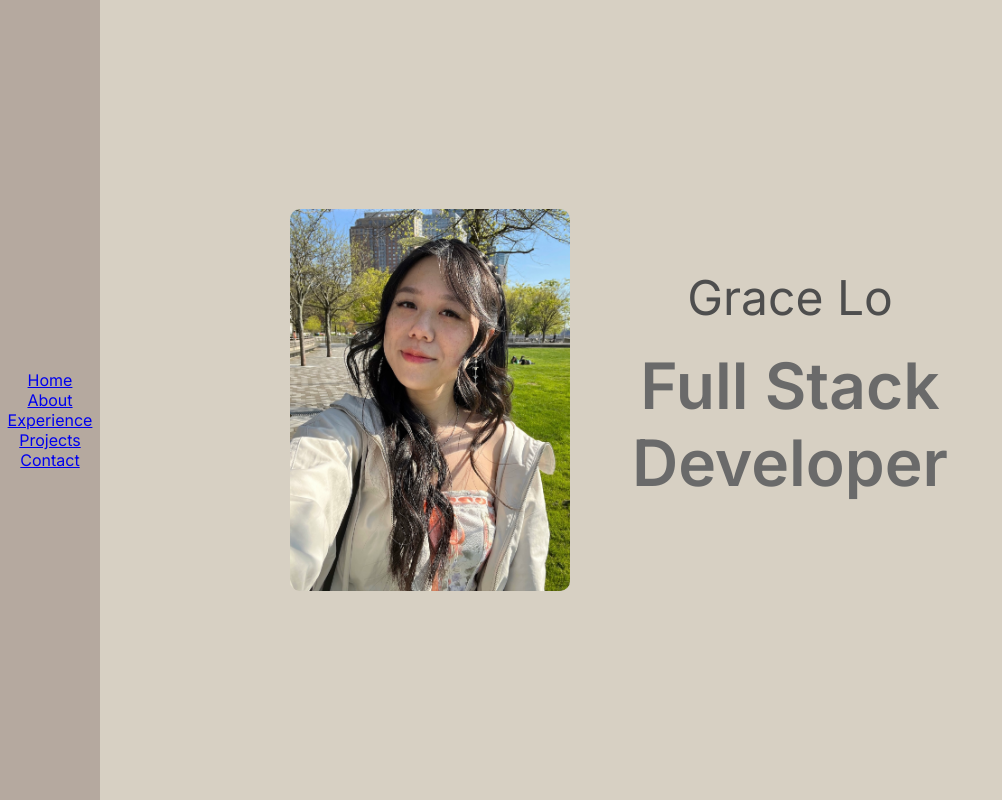
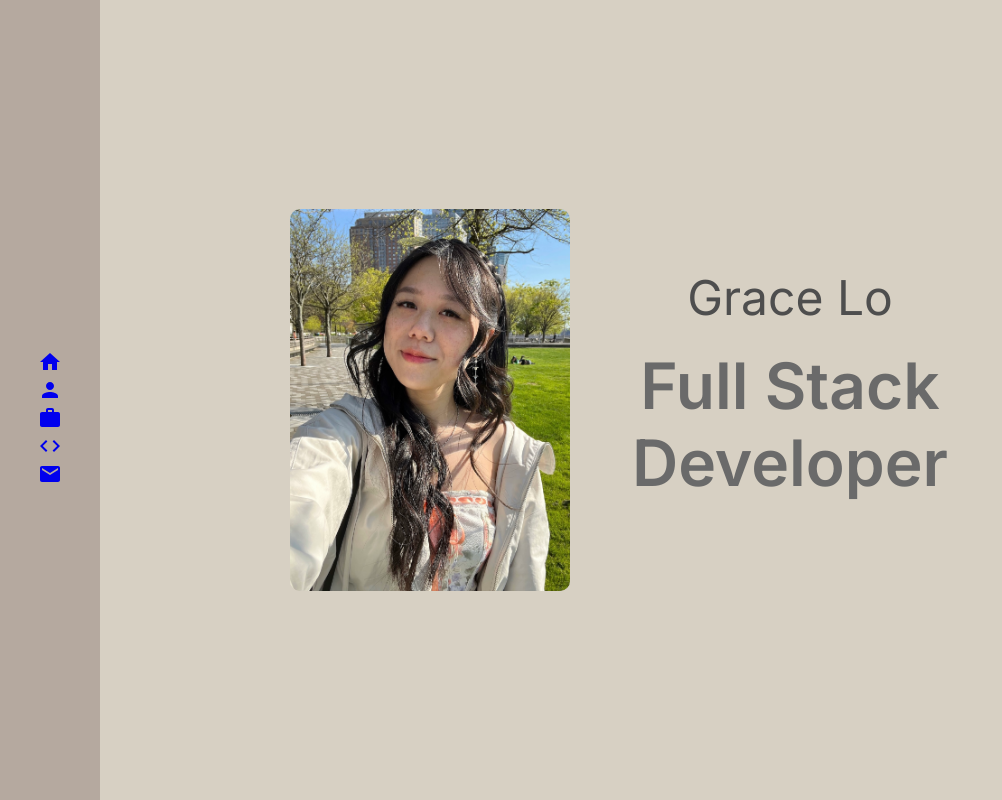
Before and after one commit to gracelo0717/gracelo0717.github.io, a React app: page / in a window 1280 px wide. Shown: the top 800 px of the page, without its empty margins (0-1002 px from the left). Built offline with nearby package versions, Linux system fonts and the light colour scheme.

Commit message:
install and use MUI for navbar icons

```diff
--- a/package.json
+++ b/package.json
@@ -30,6 +30,12 @@
     "webpack-dev-server": "^5.1.0"
   },
   "dependencies": {
+    "@emotion/react": "^11.14.0",
+    "@emotion/styled": "^11.14.0",
+    "@mui/icons-material": "^6.4.3",
+    "@mui/material": "^6.4.3",
+    "@mui/styled-engine": "^6.4.3",
+    "@mui/system": "^6.4.3",
     "react": "^18.3.1",
     "react-dom": "^18.3.1",
     "react-router-dom": "^7.1.5"
--- a/src/components/Navbar.tsx
+++ b/src/components/Navbar.tsx
@@ -1,14 +1,29 @@
 import React from 'react';
 import { Link } from 'react-router-dom';
+import HomeIcon from '@mui/icons-material/Home';
+import PersonIcon from '@mui/icons-material/Person';
+import WorkIcon from '@mui/icons-material/Work';
+import CodeIcon from '@mui/icons-material/Code';
+import MailIcon from '@mui/icons-material/Mail';
 
 const Navbar = () => {
   return (
     <div className='navbar'>
-      <Link to='/'>Home</Link>
-      <Link to='/aboutme'>About</Link>
-      <Link to='/experience'>Experience</Link>
-      <Link to='/projects'>Projects</Link>
-      <Link to='/contact'>Contact</Link>
+      <Link to='/'>
+        <HomeIcon fontSize='medium' />
+      </Link>
+      <Link to='/aboutme'>
+        <PersonIcon fontSize='medium' />
+      </Link>
+      <Link to='/experience'>
+        <WorkIcon fontSize='medium' />
+      </Link>
+      <Link to='/projects'>
+        <CodeIcon fontSize='medium' />
+      </Link>
+      <Link to='/contact'>
+        <MailIcon fontSize='medium' />
+      </Link>
     </div>
   );
 };
```
Also changed, not shown: 1 other file (tests, documents, lock files or other folders).
